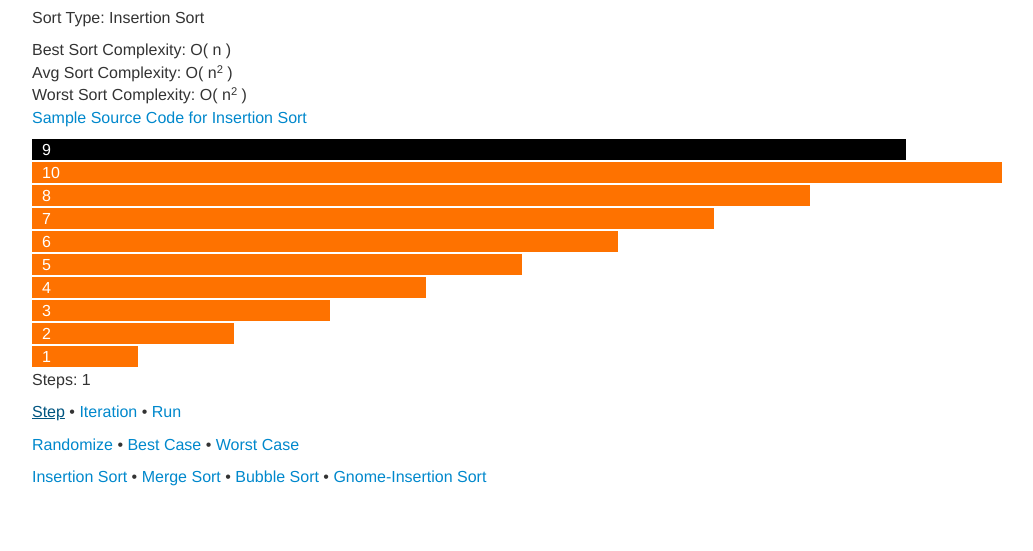
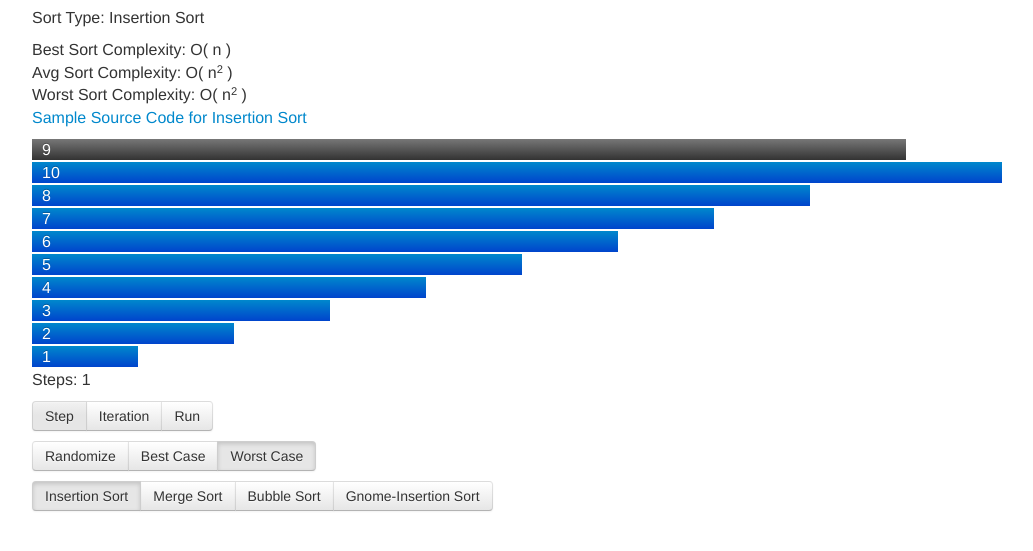
Before and after one commit to EricSchank/sort, a plain HTML site: page index.html in a window 1280 px wide. Both pictures are taken after a click on the link "Step". Shown: the part 75-626 px from the top of the page, without its empty margins (0-1033 px from the left). Drawn offline with nearby package versions, Linux system fonts and the light colour scheme.

Commit message:
fixes #5, fixes #17 using radio button groups, also add gradients to bars

```diff
--- a/css/main.css
+++ b/css/main.css
@@ -102,24 +102,83 @@ textarea {
 }
 
 .bar {
-    background-color: #FE7200;
-    /*background-color: #FE7200;*/
-    height: 1em;
-    margin: 2px 0;
-    color: #FFFFFF;
-    padding: 0 0 5px 10px;
+  /*background-color: #FE7200;*/
+  height: 1em;
+  margin: 2px 0;
+  color: #FFFFFF;
+  padding: 0 0 5px 10px;
+
+  color: #ffffff;
+  text-shadow: 0 -1px 0 rgba(0, 0, 0, 0.25);
+  background-color: #006dcc;
+  *background-color: #0044cc;
+  background-image: -moz-linear-gradient(top, #0088cc, #0044cc);
+  background-image: -webkit-gradient(linear, 0 0, 0 100%, from(#0088cc), to(#0044cc));
+  background-image: -webkit-linear-gradient(top, #0088cc, #0044cc);
+  background-image: -o-linear-gradient(top, #0088cc, #0044cc);
+  background-image: linear-gradient(to bottom, #0088cc, #0044cc);
+  background-repeat: repeat-x;
+  border-color: #0044cc #0044cc #002a80;
+  border-color: rgba(0, 0, 0, 0.1) rgba(0, 0, 0, 0.1) rgba(0, 0, 0, 0.25);
+  filter: progid:DXImageTransform.Microsoft.gradient(startColorstr='#ff0088cc', endColorstr='#ff0044cc', GradientType=0);
+  filter: progid:DXImageTransform.Microsoft.gradient(enabled=false);
 }
 
 .bar.settled {
-    background-color: #117711;
+  /*background-color: #117711;*/
+
+  color: #ffffff;
+  text-shadow: 0 -1px 0 rgba(0, 0, 0, 0.25);
+  background-color: #006dcc;
+  *background-color: #117711;
+  background-image: -moz-linear-gradient(top, #11AA11, #117711);
+  background-image: -webkit-gradient(linear, 0 0, 0 100%, from(#11AA11), to(#117711));
+  background-image: -webkit-linear-gradient(top, #11AA11, #117711);
+  background-image: -o-linear-gradient(top, #11AA11, #117711);
+  background-image: linear-gradient(to bottom, #11AA11, #117711);
+  background-repeat: repeat-x;
+  border-color: #117711 #117711 #002a80;
+  border-color: rgba(0, 0, 0, 0.1) rgba(0, 0, 0, 0.1) rgba(0, 0, 0, 0.25);
+  filter: progid:DXImageTransform.Microsoft.gradient(startColorstr='#ff11AA11', endColorstr='#ff117711', GradientType=0);
+  filter: progid:DXImageTransform.Microsoft.gradient(enabled=false);
 }
 
 .done .bar {
-    background-color: #117711;
+  /*background-color: #117711;*/
+
+  color: #ffffff;
+  text-shadow: 0 -1px 0 rgba(0, 0, 0, 0.25);
+  background-color: #006dcc;
+  *background-color: #117711;
+  background-image: -moz-linear-gradient(top, #11AA11, #117711);
+  background-image: -webkit-gradient(linear, 0 0, 0 100%, from(#11AA11), to(#117711));
+  background-image: -webkit-linear-gradient(top, #11AA11, #117711);
+  background-image: -o-linear-gradient(top, #11AA11, #117711);
+  background-image: linear-gradient(to bottom, #11AA11, #117711);
+  background-repeat: repeat-x;
+  border-color: #117711 #117711 #002a80;
+  border-color: rgba(0, 0, 0, 0.1) rgba(0, 0, 0, 0.1) rgba(0, 0, 0, 0.25);
+  filter: progid:DXImageTransform.Microsoft.gradient(startColorstr='#ff11AA11', endColorstr='#ff117711', GradientType=0);
+  filter: progid:DXImageTransform.Microsoft.gradient(enabled=false);
 }
 
 .bar.item-progress {
-    background-color: #000;
+  /*background-color: #000;*/
+
+  color: #ffffff;
+  text-shadow: 0 -1px 0 rgba(0, 0, 0, 0.25);
+  background-color: #006dcc;
+  *background-color: #333;
+  background-image: -moz-linear-gradient(top, #777, #333);
+  background-image: -webkit-gradient(linear, 0 0, 0 100%, from(#777), to(#333));
+  background-image: -webkit-linear-gradient(top, #777, #333);
+  background-image: -o-linear-gradient(top, #777, #333);
+  background-image: linear-gradient(to bottom, #777, #333);
+  background-repeat: repeat-x;
+  border-color: #333 #333 #002a80;
+  border-color: rgba(0, 0, 0, 0.1) rgba(0, 0, 0, 0.1) rgba(0, 0, 0, 0.25);
+  filter: progid:DXImageTransform.Microsoft.gradient(startColorstr='#ff777', endColorstr='#ff333', GradientType=0);
+  filter: progid:DXImageTransform.Microsoft.gradient(enabled=false);
 }
 
 .superscript {
--- a/index.html
+++ b/index.html
@@ -37,21 +37,19 @@
 
       <p>Steps: <span id="step_count">0</span></p>
 
-      <p>
-        <a id="step_link" href="#">Step</a> &bull;
-        <a id="iter_link" href="#">Iteration</a> &bull;
-        <a id="run_link" href="#">Run</a>
+      <p class="btn-group" data-toggle="buttons-radio">
+        <a id="step_link" href="#" class="btn">Step</a>
+        <a id="iter_link" href="#" class="btn">Iteration</a>
+        <a id="run_link" href="#" class="btn">Run</a>
       </p>
-      <p>
-        <a id="random_link" href="#">Randomize</a> &bull;
-        <a id="best_link" href="#">Best Case</a> &bull;
-        <a id="worst_link" href="#">Worst Case</a>
+      <div class="clearfix-both"></div>
+      <p class="btn-group" data-toggle="buttons-radio">
+        <a id="random_link" href="#" class="btn">Randomize</a>
+        <a id="best_link" href="#" class="btn">Best Case</a>
+        <a id="worst_link" href="#" class="btn active">Worst Case</a>
       </p>
-      <p id="algorithm_list">
-        <a id="bubble_link" href="#">Bubble Sort</a> &bull;
-        <a id="gnome_insertion_link" href="#">Gnome-Insertion Sort</a> &bull;
-        <a id="insertion_link" href="#">Insertion Sort</a>
-      </p>
+      <div class="clearfix-both"></div>
+      <p id="algorithm_list" class="btn-group" data-toggle="buttons-radio"></p>
     </div>
 
 
--- a/js/views/algorithms_view.js
+++ b/js/views/algorithms_view.js
@@ -3,11 +3,7 @@ var algorithmsView = function(sorter) {
     algors: [],
 
     drawAlgorithm: function(idx, algor){
-      if(idx > 0){
-        $('#algorithm_list').append(' &bull; ');
-      }
-
-      var link = $('#algorithm_list').append('<a href="#" class="algorithm-link" id="' + algor.id + '">' + algor.name + '</a>');
+      var link = $('#algorithm_list').append('<a href="#" class="algorithm-link btn" id="' + algor.id + '">' + algor.name + '</a>');
 
       link.on('click', '#' + algor.id, function(){
         window.sort.setAlgorithm(algor);
@@ -24,6 +20,9 @@ var algorithmsView = function(sorter) {
       $.each(that.algors, that.unbind);
       $('#algorithm_list').empty();
       $.each(algors, that.drawAlgorithm);
+      if($('#algorithm_list .active').size() === 0) {
+        $('#algorithm_list .btn:first').addClass('active');
+      }
       that.algors = algors;
     }
   };
```
